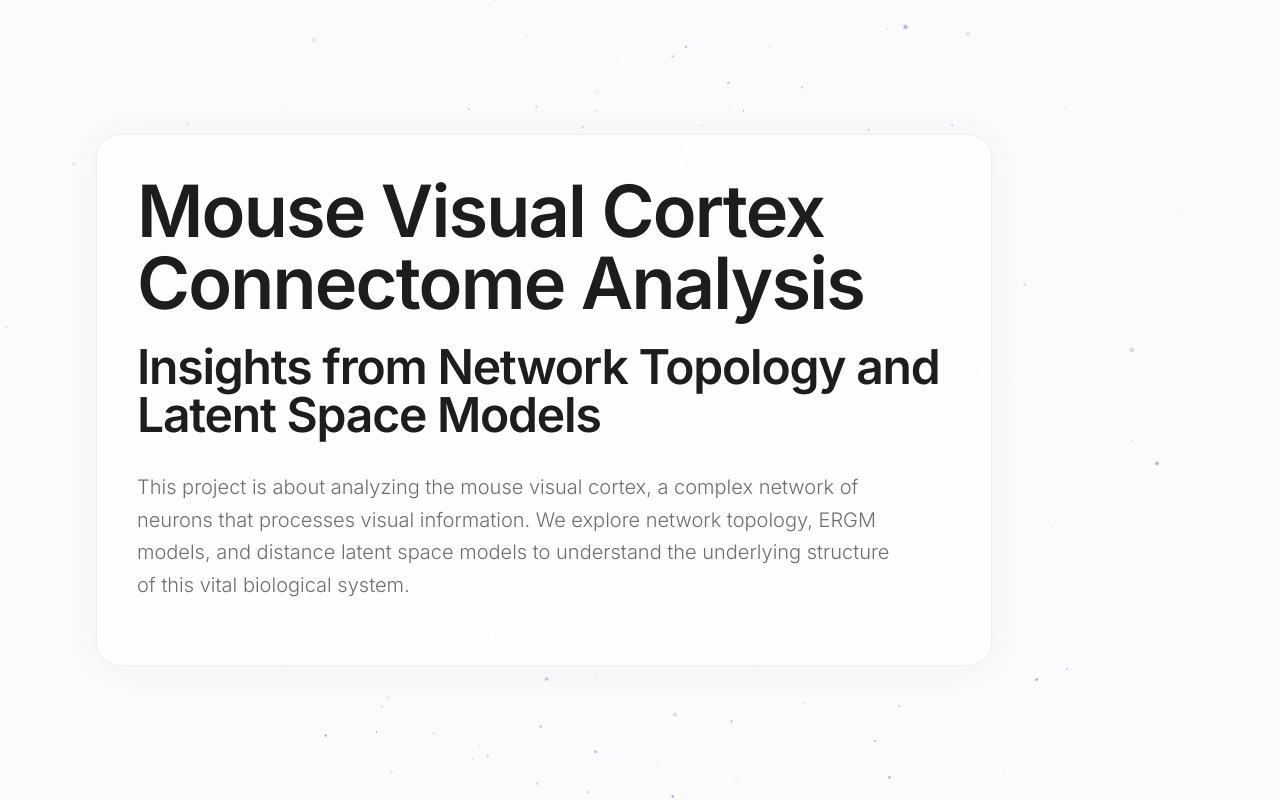
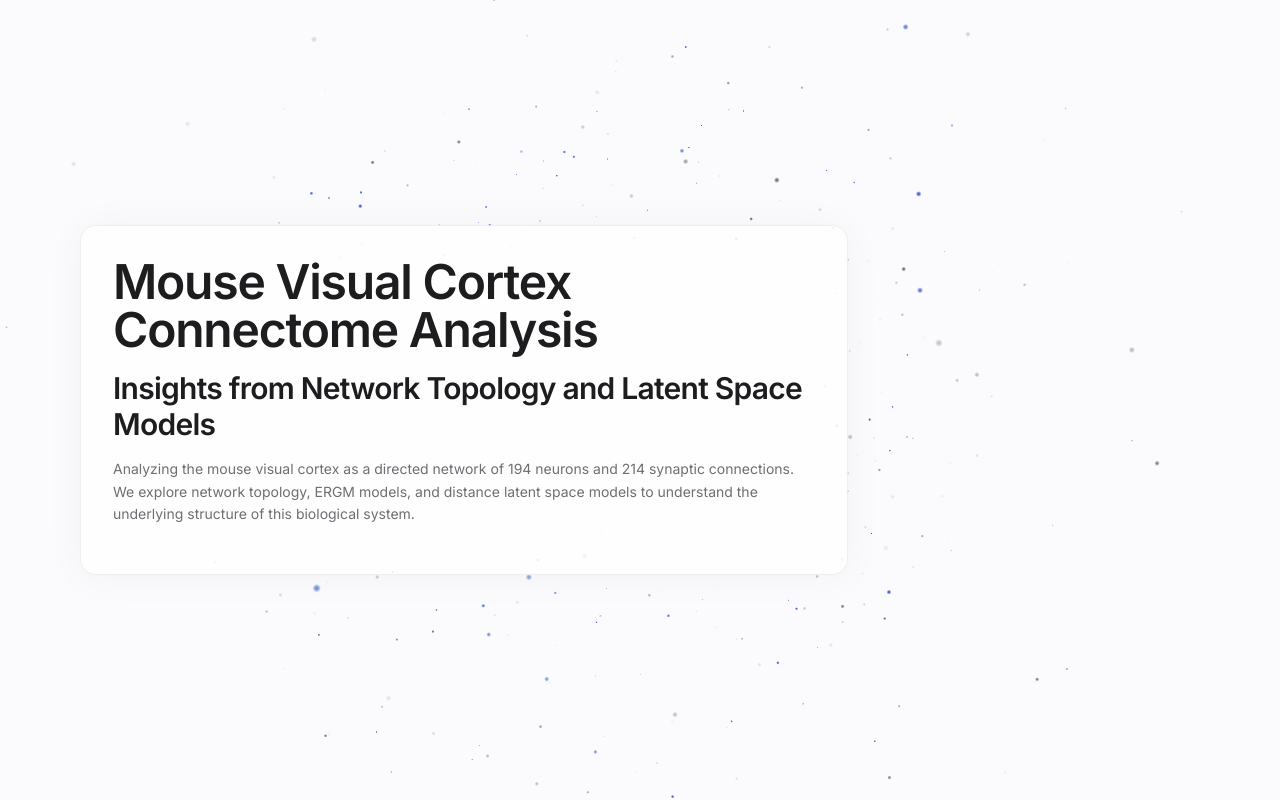
Before and after one commit to vivri161803/MouseCortex_NetworkAnalysis, an Astro site: page / in a window 1280 px wide. Shown: the top 800 px of the page. Built offline with nearby package versions, Linux system fonts and the light colour scheme; Astro itself is replaced by a stand-in of ours; some packages are replaced by stand-ins of ours; animation ran at ten frames a second.

Commit message:
fix: connessioni visibili (grigio scuro + pulse arancione), tipografia ridotta, emoji rimosse
- Edge base: #86868b (grigio scuro) opacità 18% senza fog — sempre visibili
- Pulse: #ff6b35 (arancione vivo) opacità 82% — flash ben evidenti
- Rimossa fog di profondità sulle connessioni
- Container 3D: rimossa opacity (100%)
- Tipografia ridotta: h1 3xl/5xl, h2 2xl/3xl, h3 lg, p sm
- InterpretationBlock: rimossa emoji 🔬, testo xs, bordo più sottile
- Hero: rimosso gradiente bianco (era per tema scuro), testo standard
- glass-panel: p-8, rounded-2xl

```diff
--- a/src/components/KnowledgeGraph.jsx
+++ b/src/components/KnowledgeGraph.jsx
@@ -13,8 +13,8 @@ const NODE_COLORS = [
   new THREE.Color('#d2d2d7'), // Apple border silver
 ];
 
-const EDGE_BASE   = new THREE.Color('#d2d2d7');
-const EDGE_PULSE  = new THREE.Color('#0071e3');
+const EDGE_BASE   = new THREE.Color('#86868b');
+const EDGE_PULSE  = new THREE.Color('#ff6b35');
 
 const tempVec3   = new THREE.Vector3();
 const tempLookAt = new THREE.Vector3();
@@ -94,23 +94,18 @@ const edgeFrag = `
   varying float vDepth;
 
   void main() {
-    // Depth fog — fade far edges
-    float fog = smoothstep(30.0, 130.0, vDepth);
-
-    // Base edge opacity (very subtle)
-    float baseAlpha = (1.0 - fog) * 0.12;
+    // Base edge — always visible, no fog
+    float baseAlpha = 0.18;
 
     // ── Electric pulse ──
-    // Each edge has a random phase. The pulse travels from frac=0 → 1
-    // with a speed modulated by time. Only some edges pulse at any moment.
-    float cycle   = mod(uTime * 0.25 + vPhase * 3.7, 4.0);  // 4s cycle, staggered
-    float active  = step(cycle, 1.0);                          // pulse active first 1s of 4s
-    float waveFront = mod(cycle, 1.0);                         // 0→1 travel along edge
-    float pulse   = active * exp(-12.0 * (vFrac - waveFront) * (vFrac - waveFront));
+    // 3s cycle per edge, pulse fires for 1s then rests 2s.
+    float cycle     = mod(uTime * 0.4 + vPhase * 7.3, 3.0);
+    float active    = step(cycle, 1.0);
+    float waveFront = mod(cycle, 1.0);
+    float pulse     = active * exp(-5.0 * (vFrac - waveFront) * (vFrac - waveFront));
 
-    // Mix base and pulse
-    vec3  col   = mix(uBaseColor, uPulseColor, pulse * 0.9);
-    float alpha = baseAlpha + pulse * (1.0 - fog) * 0.55;
+    vec3  col   = mix(uBaseColor, uPulseColor, pulse);
+    float alpha = baseAlpha + pulse * 0.82;
 
     gl_FragColor = vec4(col, alpha);
   }
--- a/src/components/sections/Hero.astro
+++ b/src/components/sections/Hero.astro
@@ -1,11 +1,11 @@
 ---
 ---
 <section id="hero" class="scroll-section">
-  <div class="glass-panel max-w-4xl">
-    <h1 class="text-transparent bg-clip-text bg-gradient-to-br from-white to-white/60">Mouse Visual Cortex Connectome Analysis</h1>
+  <div class="glass-panel max-w-3xl">
+    <h1>Mouse Visual Cortex Connectome Analysis</h1>
     <h2 class="text-apple-accent font-light">Insights from Network Topology and Latent Space Models</h2>
-    <p class="mt-8">
-      This project is about analyzing the mouse visual cortex, a complex network of neurons that processes visual information. We explore network topology, ERGM models, and distance latent space models to understand the underlying structure of this vital biological system.
+    <p class="mt-4">
+      Analyzing the mouse visual cortex as a directed network of 194 neurons and 214 synaptic connections. We explore network topology, ERGM models, and distance latent space models to understand the underlying structure of this biological system.
     </p>
   </div>
 </section>
--- a/src/components/ui/InterpretationBlock.astro
+++ b/src/components/ui/InterpretationBlock.astro
@@ -5,14 +5,11 @@ export interface Props {
 
 const { title } = Astro.props;
 ---
-<div class="my-8 rounded-2xl border-l-4 border-apple-accent bg-apple-accent/[0.04] p-6 md:p-8">
-  <div class="flex items-start gap-3 mb-3">
-    <span class="text-xl leading-none mt-0.5">🔬</span>
-    <h4 class="text-lg font-semibold text-apple-text tracking-tight">
-      {title || 'Interpretation'}
-    </h4>
-  </div>
-  <div class="text-sm text-apple-text-muted leading-relaxed space-y-3 pl-9">
+<div class="my-6 rounded-xl border-l-[3px] border-apple-accent bg-apple-accent/[0.03] p-5">
+  <h4 class="text-sm font-semibold text-apple-text tracking-tight mb-2">
+    {title || 'Interpretation'}
+  </h4>
+  <div class="text-xs text-apple-text-muted leading-relaxed space-y-2">
     <slot />
   </div>
 </div>
--- a/src/pages/index.astro
+++ b/src/pages/index.astro
@@ -10,7 +10,7 @@ import Scene from '../components/Scene.jsx';
 
 <Layout title="Mouse Visual Cortex Connectome Analysis">
   <!-- Fixed 3D Background (decorative light wireframe) -->
-  <div class="fixed inset-0 z-0 pointer-events-none opacity-60">
+  <div class="fixed inset-0 z-0 pointer-events-none">
     <Scene client:only="react" />
   </div>
 
--- a/src/styles/global.css
+++ b/src/styles/global.css
@@ -18,29 +18,29 @@ body {
 
 /* Glassmorphism — light frosted glass */
 .glass-panel {
-  @apply bg-white/70 backdrop-blur-2xl border border-black/[0.06] rounded-3xl p-10 shadow-[0_2px_40px_rgba(0,0,0,0.04)];
+  @apply bg-white/70 backdrop-blur-2xl border border-black/[0.06] rounded-2xl p-8 shadow-[0_2px_40px_rgba(0,0,0,0.04)];
 }
 
-/* Typography styles */
+/* Typography — compact professional sizing */
 h1 {
-  @apply text-5xl md:text-7xl font-semibold tracking-tight text-apple-text mb-6;
+  @apply text-3xl md:text-5xl font-semibold tracking-tight text-apple-text mb-4;
 }
 
 h2 {
-  @apply text-3xl md:text-5xl font-semibold tracking-tight text-apple-text mb-6;
+  @apply text-2xl md:text-3xl font-semibold tracking-tight text-apple-text mb-4;
 }
 
 h3 {
-  @apply text-2xl font-medium tracking-tight text-apple-text mb-4;
+  @apply text-lg font-medium tracking-tight text-apple-text mb-3;
 }
 
 p {
-  @apply text-xl text-apple-text-muted leading-relaxed mb-6 max-w-3xl font-light;
+  @apply text-sm text-apple-text-muted leading-relaxed mb-4 max-w-3xl;
 }
 
 /* Scroll snap containers */
 .scroll-section {
-  @apply min-h-[100svh] flex items-center justify-start w-full relative z-10 px-8 md:px-24 py-32;
+  @apply min-h-[100svh] flex items-center justify-start w-full relative z-10 px-6 md:px-20 py-24;
 }
 
 /* Add huge padding at the end so we can scroll smoothly */
```
